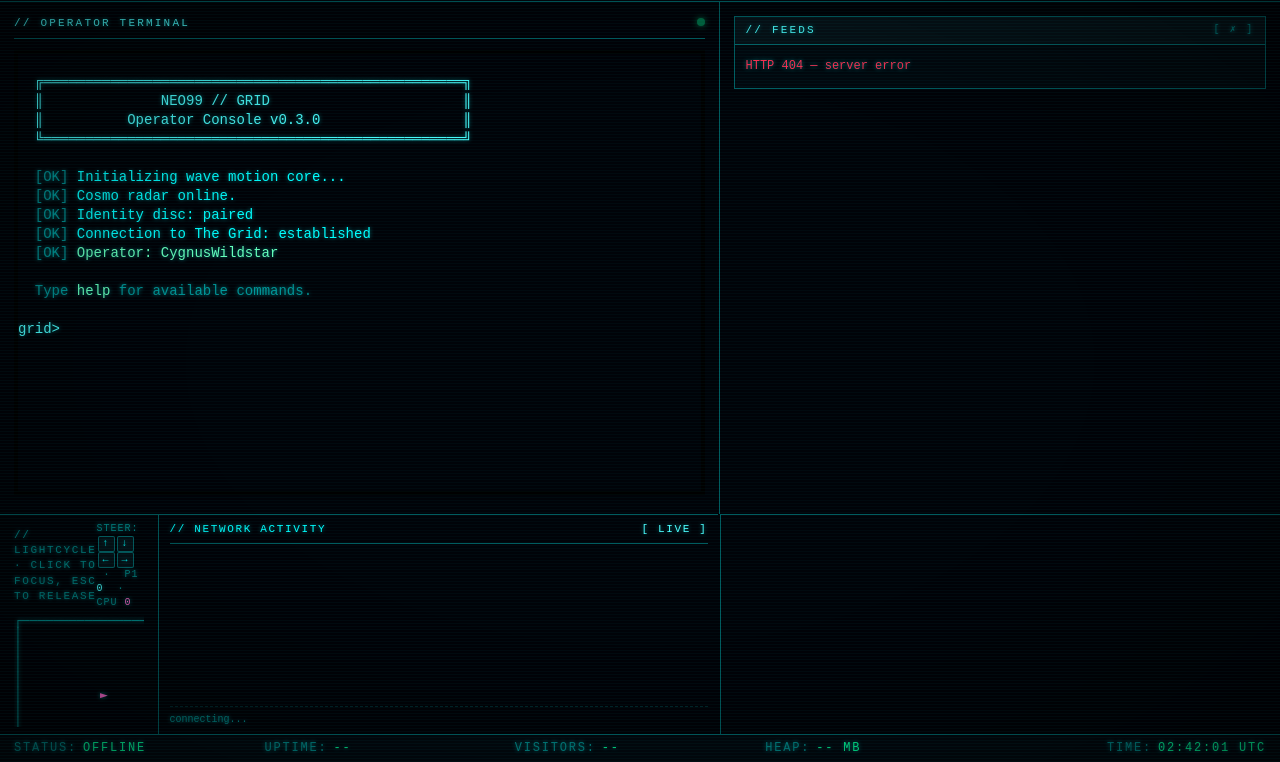
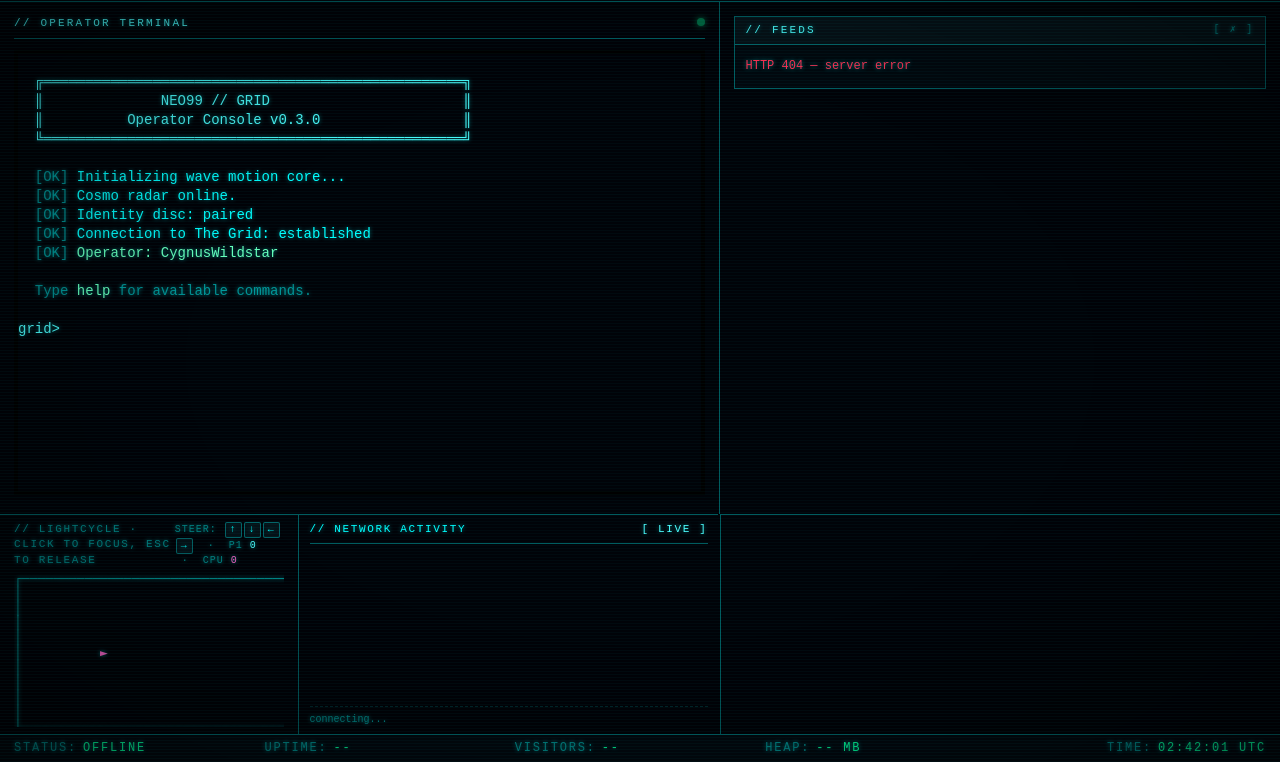
Before and after one commit to CygnusWildstar/neo99-grid, a website: page public/index.html in a window 1280 px wide. Shown: the part 38-800 px from the top of the page. Drawn offline with Linux system fonts and the light colour scheme; no server answers.

Commit message:
fix(layout): narrow netviz to 420px, restore lightcycle room
Network Activity pane was over-spec'd at 560px — rows are short
(method + path + status fit in ~200px of text). Dropping netviz to
420px gives 140px back to the lightcycle pane, restoring single-line
layout for its header (STEER + scores + CPU indicators) that had
wrapped to two lines after the previous shrink.

Math: 100vw - 980px - 2px (lightcycle) + 420px (netviz) + 560px
(sysinfo) = full width.

README updated to match: layout diagram shows netviz cell visibly
narrower than its siblings, and the Live operator dashboards table
gains a Width column documenting the deliberate 420/560 proportion.

```diff
--- a/public/css/grid.css
+++ b/public/css/grid.css
@@ -337,7 +337,7 @@ body::after {
     flex-direction: column;
     grid-row: 3 / 4;                    /* third row of grid-shell */
     grid-column: 1 / 2;                 /* spans just the left side */
-    width: calc(100vw - 1120px - 2px);  /* leave room for netviz + sysinfo on right */
+    width: calc(100vw - 980px - 2px);   /* leave room for netviz (420) + sysinfo (560) */
     box-sizing: border-box;
     cursor: crosshair;
     transition: background 150ms ease;
@@ -585,8 +585,8 @@ body::after {
     padding: 0.5rem 0.75rem;
     grid-row: 3 / 4;
     grid-column: 1 / 2;
-    width: 560px;
-    margin-left: calc(100vw - 1120px - 2px);  /* sit just right of the lightcycle */
+    width: 420px;
+    margin-left: calc(100vw - 980px - 2px);   /* sit just right of the lightcycle */
     box-sizing: border-box;
     overflow: hidden;
     display: flex;
```
Also changed, not shown: README.md.
